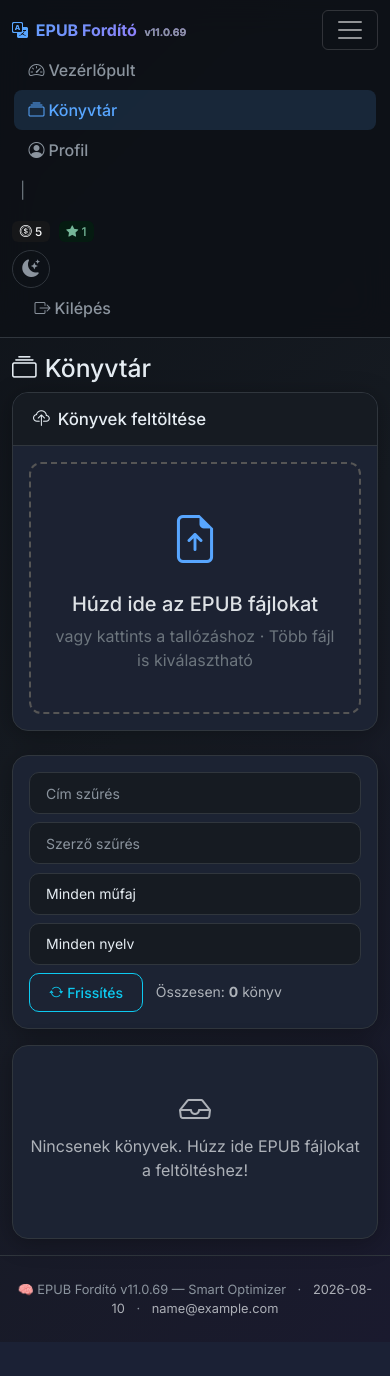
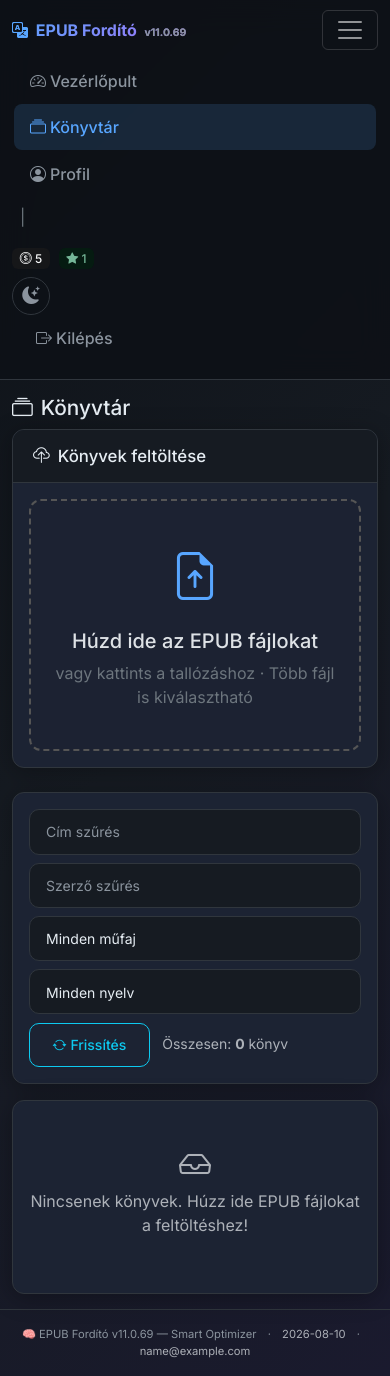
Before and after one commit to sorosg/Epub-translate, a Flask app: page /library in a window 390 px wide, after a click that opens the changed part. Before the commit the page ends 1342 px from the top, so only its background shows below. Run offline with Flask 3, Linux system fonts and the light colour scheme; the visitor is signed in with stand-in values (Sample User, id 1); data that the repository does not hold is empty; parts of the project's set-up code (start-up, migrations or seed data) failed here and were passed over.

Commit message:
v11.0.69: PWA támogatás + Mobil reszponzív optimalizálás
PWA:
- manifest.json, sw.js (Network First stratégia)
- SVG ikonok (192x192, 512x512) – könyv + nyíl motívum
- Apple mobil meta tagek, service worker regisztráció

Reszponzív CSS:
- @media (max-width:768px): nagyobb touch target (44px), táblázat scroll
- @media (max-width:375px): kis mobilok támogatása
- @media (hover:none): animációk kikapcsolása touch eszközökön
- Theme color meta tag dinamikus frissítése témaváltáskor

```diff
--- a/src/backend/templates/base.html
+++ b/src/backend/templates/base.html
@@ -2,8 +2,18 @@
 <html lang="hu" data-bs-theme="{{ 'dark' if current_user.is_authenticated and current_user.dark_mode else 'dark' }}" id="htmlRoot">
 <head>
 <meta charset="UTF-8">
-<meta name="viewport" content="width=device-width, initial-scale=1.0">
+<meta name="viewport" content="width=device-width, initial-scale=1.0, viewport-fit=cover, maximum-scale=1.0, user-scalable=no">
 <title>{% block title %}EPUB Fordító{% endblock %}</title>
+
+<!-- PWA meta tagek -->
+<meta name="theme-color" content="#0d1117" id="themeColorMeta">
+<meta name="apple-mobile-web-app-capable" content="yes">
+<meta name="apple-mobile-web-app-status-bar-style" content="black-translucent">
+<meta name="apple-mobile-web-app-title" content="EPUB Fordító">
+<meta name="description" content="EPUB könyvek fordítása angolról magyarra, Ollama AI modellel">
+<link rel="manifest" href="/static/manifest.json">
+<link rel="icon" type="image/svg+xml" href="/static/icons/icon-192.svg">
+
 <link href="https://cdn.jsdelivr.net/npm/bootstrap@5.3.3/dist/css/bootstrap.min.css" rel="stylesheet">
 <link href="https://cdn.jsdelivr.net/npm/bootstrap-icons@1.11.3/font/bootstrap-icons.css" rel="stylesheet">
 <link href="https://fonts.googleapis.com/css2?family=Inter:wght@400;500;600;700&display=swap" rel="stylesheet">
@@ -260,11 +270,54 @@ body {
   background: var(--hover-bg);
 }
 
-/* Reszponzív */
+/* Reszponzív – mobil optimalizálás */
 @media (max-width: 768px) {
   .stat-value { font-size: 1.5rem !important; }
   .card-body { padding: 1rem; }
   .navbar-brand { font-size: 1rem; }
+  .container { padding-left: 12px; padding-right: 12px; }
+  /* Nagyobb érintési célterületek mobilra */
+  .btn { padding: 0.6rem 1.4rem; min-height: 44px; }
+  .nav-link { padding: 0.7rem 1rem !important; min-height: 44px; display: flex; align-items: center; }
+  /* Táblázat scroll vízszintesen */
+  .table-responsive { overflow-x: auto; -webkit-overflow-scrolling: touch; }
+  /* Kártyák kisebb kerekítéssel */
+  .card { border-radius: 12px; }
+  /* Toast pozíció mobilra */
+  .toast-container { top: 60px; right: 10px; left: 10px; }
+  /* Fejléc kisebb */
+  h2 { font-size: 1.3rem; }
+  /* Drop zóna nagyobb */
+  .upload-zone { padding: 1.5rem 1rem; }
+  /* Témaváltó gomb nagyobb */
+  #themeToggle { width: 44px; height: 44px; }
+  /* Navbar mobil menü szebb */
+  .navbar-collapse { padding: 0.5rem 0; }
+  /* Footer kisebb */
+  .footer { padding: 1rem 0; font-size: 0.7rem; }
+  /* Progress bar magasabb */
+  .progress { height: 28px; }
+  /* Szélesebb form elemek */
+  .form-control, .form-select { padding: 0.7rem 1rem; }
+  /* Stat kártyák mobilra */
+  .stat-card { padding: 1rem 0.5rem; }
+  .stat-card .stat-value { font-size: 1.8rem !important; }
+  .stat-card .stat-icon { font-size: 1.5rem; }
+}
+/* Érintőképernyős optimalizálás */
+@media (hover: none) {
+  /* Nagyobb kattintható felületek touch eszközökön */
+  .btn, .nav-link, button, [onclick] { cursor: pointer; -webkit-tap-highlight-color: transparent; }
+  /* Animációk kikapcsolása gyengébb eszközökön */
+  .card:hover { transform: none; }
+  .stat-card:hover { transform: none; }
+  .btn:hover { transform: none; }
+}
+/* Kis mobilok (320-375px) */
+@media (max-width: 375px) {
+  .stat-card .stat-value { font-size: 1.4rem !important; }
+  h2 { font-size: 1.1rem; }
+  .btn { padding: 0.5rem 1rem; font-size: 0.85rem; }
 }
 
 /* Témaváltó gomb */
@@ -421,6 +474,24 @@ async function toggleTheme() {
   }
 }
 </script>
+<!-- PWA Service Worker regisztráció -->
+<script>
+if ('serviceWorker' in navigator) {
+  window.addEventListener('load', () => {
+    navigator.serviceWorker.register('/static/sw.js')
+      .then(reg => console.log('[PWA] Service Worker regisztrálva:', reg.scope))
+      .catch(err => console.log('[PWA] Service Worker hiba:', err));
+  });
+}
+
+// Theme color meta tag frissítése (témaváltáskor)
+const themeColorMeta = document.getElementById('themeColorMeta');
+const observer = new MutationObserver(() => {
+  const theme = document.getElementById('htmlRoot').getAttribute('data-bs-theme');
+  themeColorMeta.setAttribute('content', theme === 'dark' ? '#0d1117' : '#f6f8fa');
+});
+observer.observe(document.getElementById('htmlRoot'), { attributes: true, attributeFilter: ['data-bs-theme'] });
+</script>
 {% block scripts %}{% endblock %}
 </body>
 </html>
```
Also changed, not shown: src/static/sw.js (added, +59 -0 lines), src/static/icons/icon-192.svg (added), src/static/icons/icon-512.svg (added), src/static/manifest.json (added).
